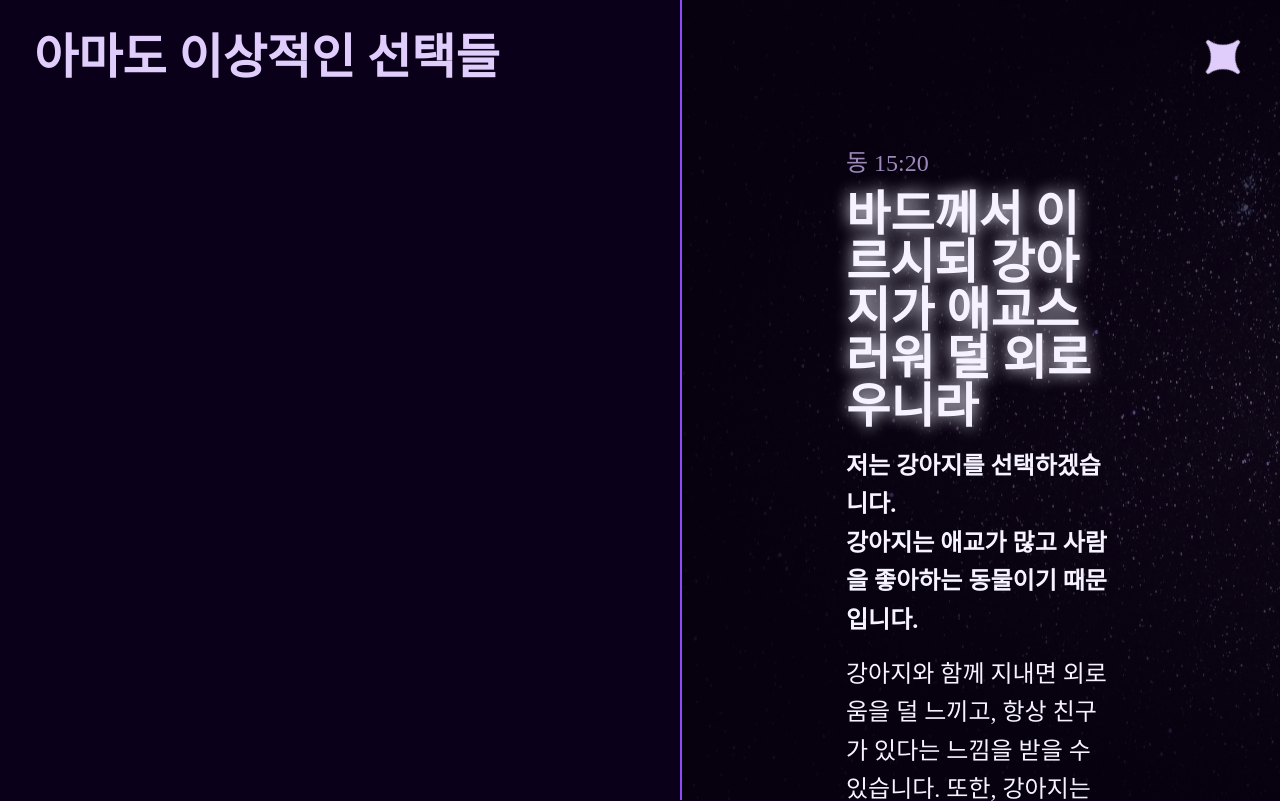
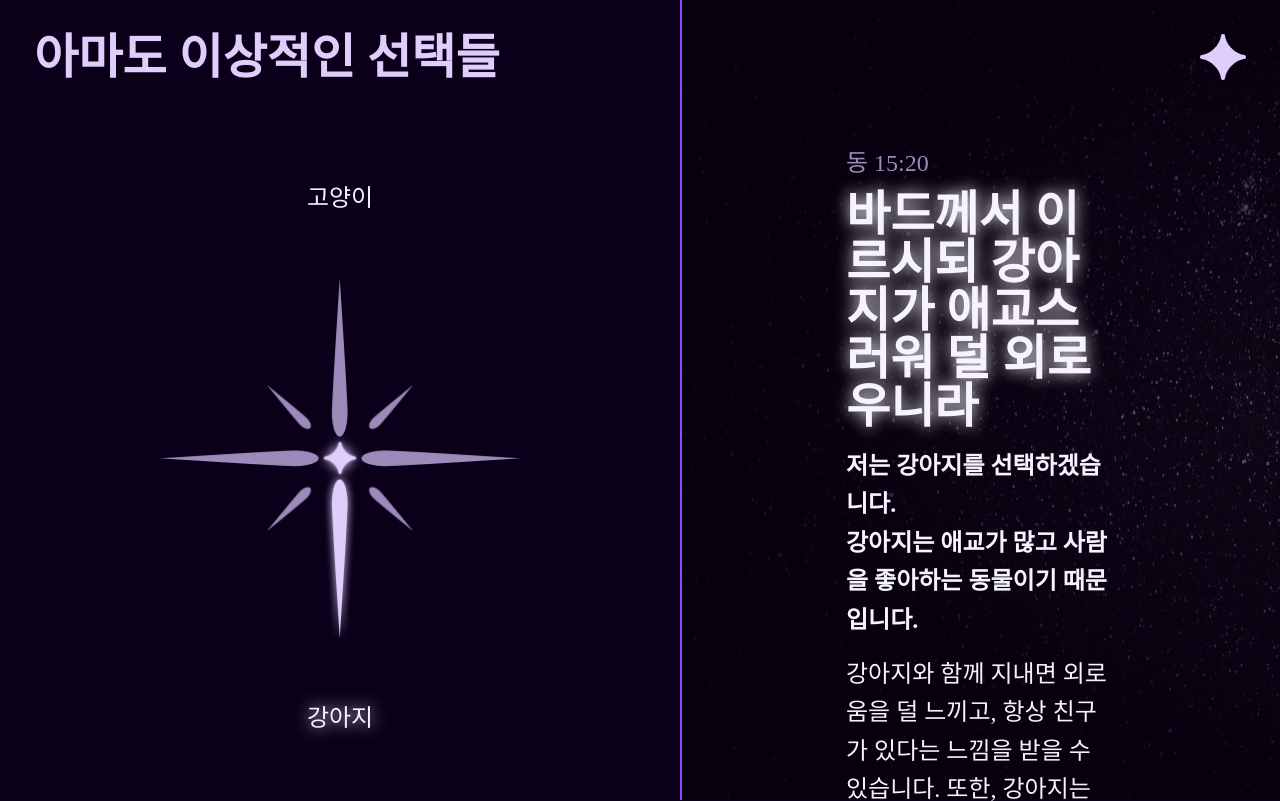
Before and after one commit to merryfraise/ideal_choice, a Next.js app: page /1 in a window 1280 px wide. Built offline with nearby package versions, Linux system fonts and the light colour scheme; a web font is replaced by a local one.

Commit message:
🍒 style: Chosen layout vertical logo done

```diff
--- a/src/app/[slug]/layout.tsx
+++ b/src/app/[slug]/layout.tsx
@@ -1,9 +1,11 @@
 /** @jsxImportSource @emotion/react */
 'use client';
 
-import Choice from '@/components/organisms/Choice';
+import data from '@/database/data.json';
 import Route from '@/utils/Route';
 import { css } from '@emotion/react';
+import Headings from '@/components/atoms/Headings';
+import Text from '@/components/atoms/Text';
 import Image from 'next/image';
 import Link from 'next/link';
 import React from 'react';
@@ -11,6 +13,83 @@ import React from 'react';
 const choicedLayoutStyle = css`
   height: 100vh !important;
   display: flex;
+
+  aside {
+    width: 682px;
+    height: 100%;
+    border-right: solid 2px var(--violet1);
+  }
+
+  header {
+    padding: 34px;
+  }
+
+  .logo {
+    position: relative;
+    width: 100%;
+    height: calc(100% - 116px);
+    display: flex;
+    justify-content: center;
+    align-items: center;
+  }
+
+  .logo_box {
+    width: 100%;
+    height: 680px;
+  }
+
+  .row_container,
+  .col_container {
+    color: var(--white);
+    font-size: var(--small-font);
+  }
+
+  .row_container {
+    display: flex;
+    justify-content: space-between;
+    align-items: center;
+    width: 100%;
+    height: 100%;
+  }
+
+  .col_container {
+    display: flex;
+    flex-direction: column;
+    justify-content: space-between;
+    height: 100%;
+  }
+
+  .chosen_container {
+    text-shadow: var(--white-glow);
+  }
+
+  .list1_container,
+  .list2_container,
+  .list3_container,
+  .list4_container {
+    display: flex;
+    justify-content: center;
+    align-items: center;
+  }
+
+  .list1_container,
+  .list2_container {
+    width: 160px;
+  }
+
+  .list3_container,
+  .list4_container {
+    flex-direction: column;
+    height: 160px;
+  }
+
+  .logo_container {
+    position: absolute;
+    left: 50%;
+    top: 50%;
+    margin-left: -180px;
+    margin-top: -180px;
+  }
 
   article {
     background-image: url(/images/intro_bg.jpg);
@@ -24,10 +103,6 @@ const choicedLayoutStyle = css`
     flex-direction: row-reverse;
     padding: 34px;
   }
-
-  img {
-    transform: rotate(45deg);
-  }
 `;
 
 type ChoicedLayoutProps = {
@@ -40,9 +115,98 @@ type ChoicedLayoutProps = {
 export default function ChoiceLayout({ params, children }: ChoicedLayoutProps) {
   const route = Route();
 
+  const chosenData = data.choice.filter(
+    (choice) => choice.id.toString() === params.slug
+  );
+
   return (
     <section css={choicedLayoutStyle}>
-      <Choice />
+      <aside>
+        <header>
+          <Link href="/">
+            <Headings heading="h1">아마도 이상적인 선택들</Headings>
+          </Link>
+        </header>
+        <div className="logo">
+          <div className="logo_box">
+            {chosenData.map((data) =>
+              data.direction === 'row' ? (
+                <div className="row_container" key={'row container'}>
+                  <div
+                    className={
+                      (chosenData[0].bard ? '' : 'chosen_container ') +
+                      'list1_container'
+                    }
+                  >
+                    <Text key={'list1'}>{data.list[0]}</Text>
+                  </div>
+                  <div className="logo_container">
+                    {data.bard ? (
+                      <Image
+                        src="/images/left_right.png"
+                        alt="logo"
+                        width={360}
+                        height={360}
+                      />
+                    ) : (
+                      <Image
+                        src="/images/left_left.png"
+                        alt="logo"
+                        width={360}
+                        height={360}
+                      />
+                    )}
+                  </div>
+                  <div
+                    className={
+                      (chosenData[0].bard ? 'chosen_container ' : '') +
+                      'list2_container'
+                    }
+                  >
+                    <Text key={'list2'}>{data.list[1]}</Text>
+                  </div>
+                </div>
+              ) : (
+                <div className="col_container" key={'col container'}>
+                  <div
+                    className={
+                      (chosenData[0].bard ? '' : 'chosen_container ') +
+                      'list3_container'
+                    }
+                  >
+                    <Text key={'list3'}>{data.list[0]}</Text>
+                  </div>
+                  <div className="logo_container">
+                    {data.bard ? (
+                      <Image
+                        src="/images/left_down.png"
+                        alt="logo"
+                        width={360}
+                        height={360}
+                      />
+                    ) : (
+                      <Image
+                        src="/images/left_up.png"
+                        alt="logo"
+                        width={360}
+                        height={360}
+                      />
+                    )}
+                  </div>
+                  <div
+                    className={
+                      (chosenData[0].bard ? 'chosen_container ' : '') +
+                      'list4_container'
+                    }
+                  >
+                    <Text key={'list4'}>{data.list[1]}</Text>
+                  </div>
+                </div>
+              )
+            )}
+          </div>
+        </div>
+      </aside>
       <article>
         <nav>
           {route.includes('hidden') ? (
```
